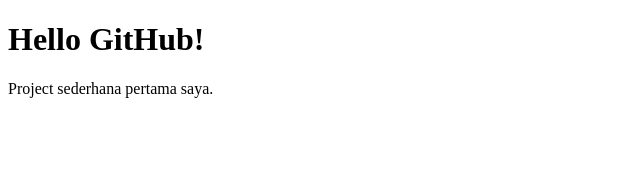
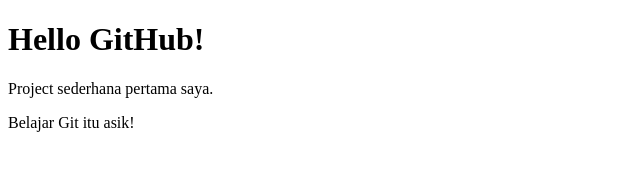
Before and after one commit to rizkiabdurohman/belajar-git, a plain HTML site: page index.html in a window 1280 px wide. Shown: the whole page, without its empty margins (0-640 px from the left). Drawn offline with Linux system fonts and the light colour scheme.

Commit message:
update: tambah teks 'Belajar Git itu asik!'

```diff
--- a/index.html
+++ b/index.html
@@ -7,5 +7,6 @@
 <body>
   <h1>Hello GitHub!</h1>
   <p>Project sederhana pertama saya.</p>
+    <p>Belajar Git itu asik!</p>
 </body>
 </html>
```
